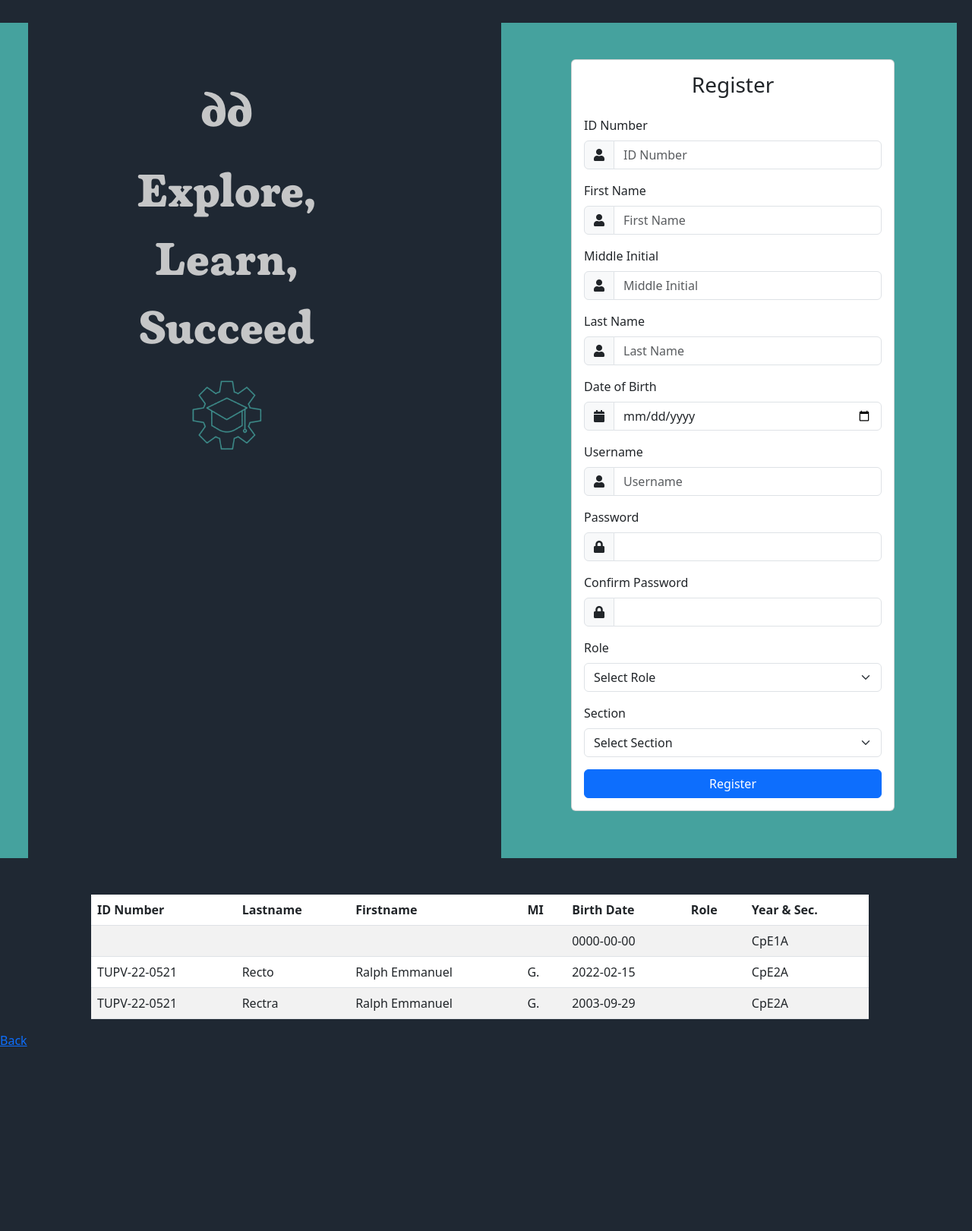
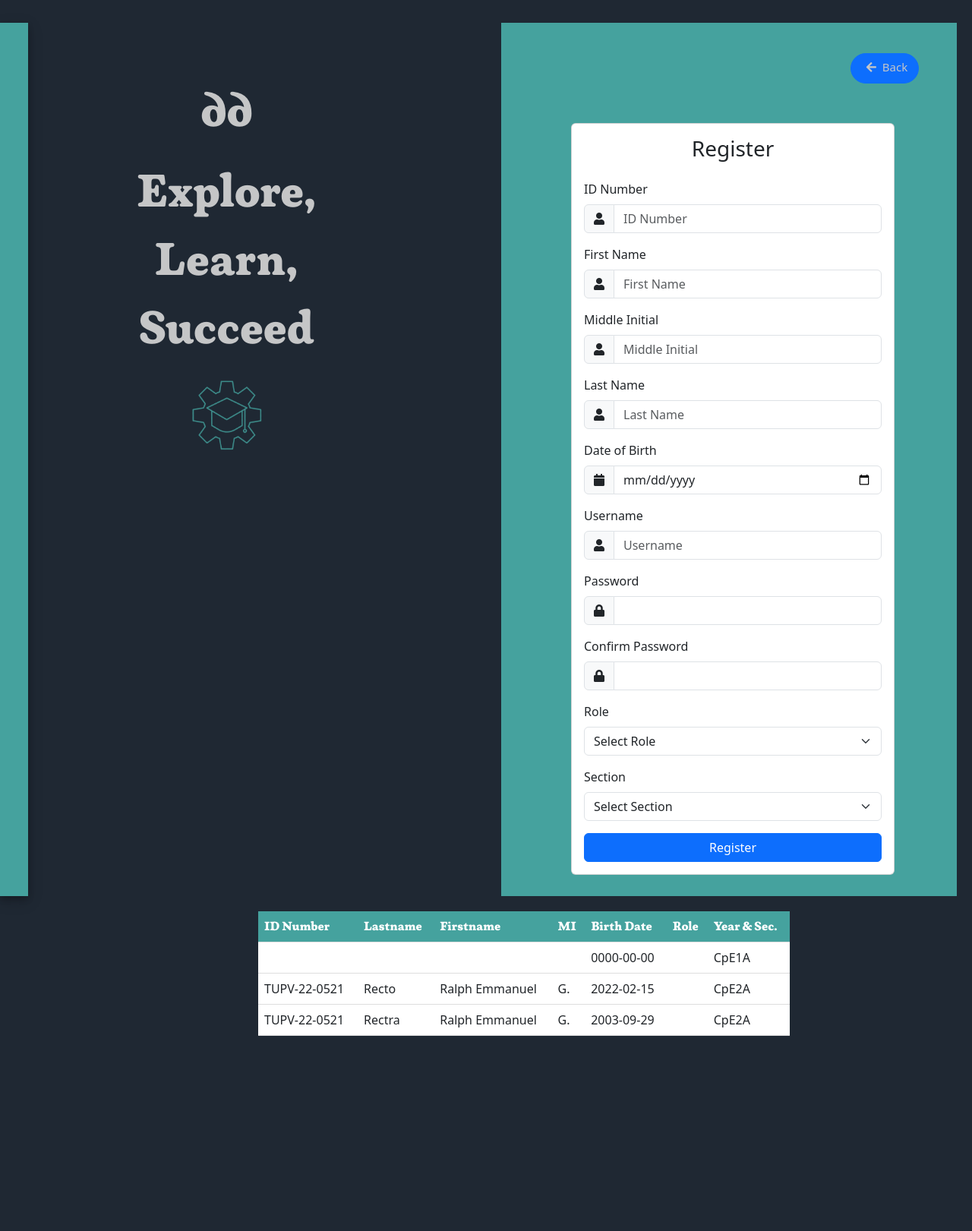
Before and after one commit to Wyverayn/phplms, a PHP site: page /Register.php in a window 1280 px wide; the page is wider, and only the part inside the window is pictured. Shown: the top 1621 px of that part at 76% size. Run offline with PHP 8.4, Linux system fonts and the light colour scheme; data comes from the database, SQL or seed files in the repository.

Commit message:
edited button(w css) +bootstrap

```diff
--- a/Register.php
+++ b/Register.php
@@ -9,10 +9,9 @@
     <meta charset="UTF-8">
     <meta name="viewport" content="width=device-width, initial-scale=1.0">
     <title>Sign Up</title>
-    <link rel="Stylesheet" href="register.css">
     <link href="https://cdn.jsdelivr.net/npm/bootstrap@5.3.0/dist/css/bootstrap.min.css" rel="stylesheet">
   <link href="https://cdnjs.cloudflare.com/ajax/libs/font-awesome/5.15.4/css/all.min.css" rel="stylesheet">
-
+      <link rel="Stylesheet" href="register.css">
 </head>
 <body>
     <div class="body">
@@ -31,6 +30,10 @@
         </div>
 
         <div class="sign">
+        <div class="back mt-4 ">
+  <div class="rowback">
+    <div class="colback">
+      <a href="index.php" class="btn btn-primary"><i class="fas fa-arrow-left me-1"></i> Back</a> <!--temporary back button-->
 
         <div class="container mt-5 ">
   <div class="row">
@@ -124,14 +127,17 @@
       </div>
     </div>
   </div>
+
+
 </div>
+
         </div>
         </div>
 
 <!--code between is not necessary??? it should be automatically redirected to the login page-->
 <div class="box mt-5">
     <div class="col-md-12">
-      <table class="table table-striped">
+      <table class="table d">
         <thead>
           <tr>
             <th>ID Number</th>
@@ -178,7 +184,6 @@
 
         <!-- through here -->
 
-        <a href="index.php">Back</a> <!--temporary back button-->
 
 
 
--- a/register.css
+++ b/register.css
@@ -25,10 +25,11 @@
 
 .blue-streak{
     background-color: #45a29e;
-    height: 1100px;
+    height: 1150px;
     width: 50px;
     margin-top: 30px;
     margin-right: 100px;
+    box-shadow: 0 4px 8px 0 rgba(0, 0, 0, 0.2), 0 6px 20px 0 rgba(0, 0, 0, 0.19);
 }
 .quote{
     flex-direction: column;
@@ -52,7 +53,7 @@
 }
 .sign{
     background-color: #45a29e;
-    height: 1100px;
+    height: 1150px;
     width: 600px;
     padding-left: 80px;
     margin-left: 200px;
@@ -65,7 +66,34 @@
 }
 
 .box table{
-    width: 80%;
-    margin-left: 120px;
+    width: 700px;
+    margin-left: -400px;
+}
 
+.box th,td{
+    border-bottom: 1px solid #ddd;
 }
+
+.box th{
+    background-color: #45a29e;
+    color: white;
+    font-family: plushfont;
+}
+
+.back a{
+    color: #c5c6c7;
+    border-radius: 25px;
+    font-size: 15px;
+    width: 90px;
+    height: 40px;
+   padding-left: 18px !important;
+   margin-bottom: 4px;
+   margin-left: 380px;
+   margin-top: 16px;
+}
+
+ .back a:hover{
+    background-color: #1f2833;
+    color: white;
+    transition: 0.4s;
+}
```
